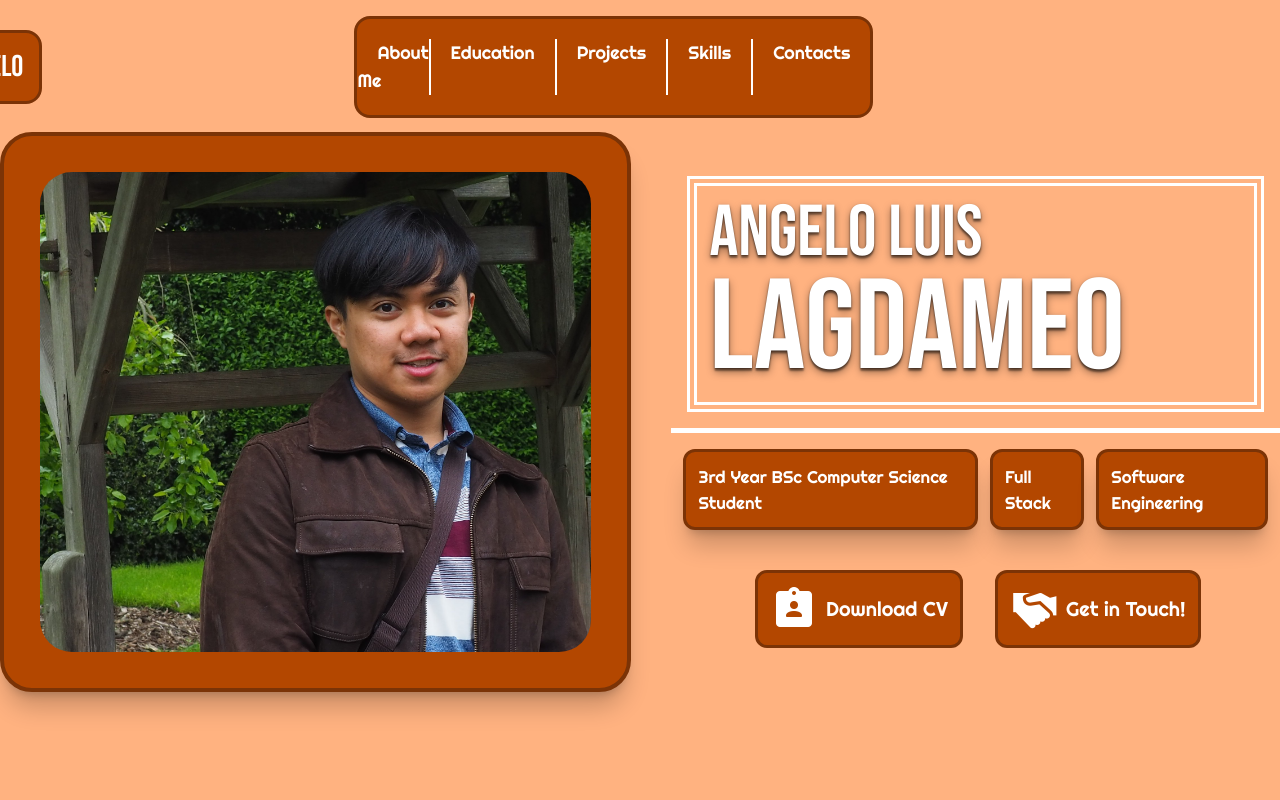
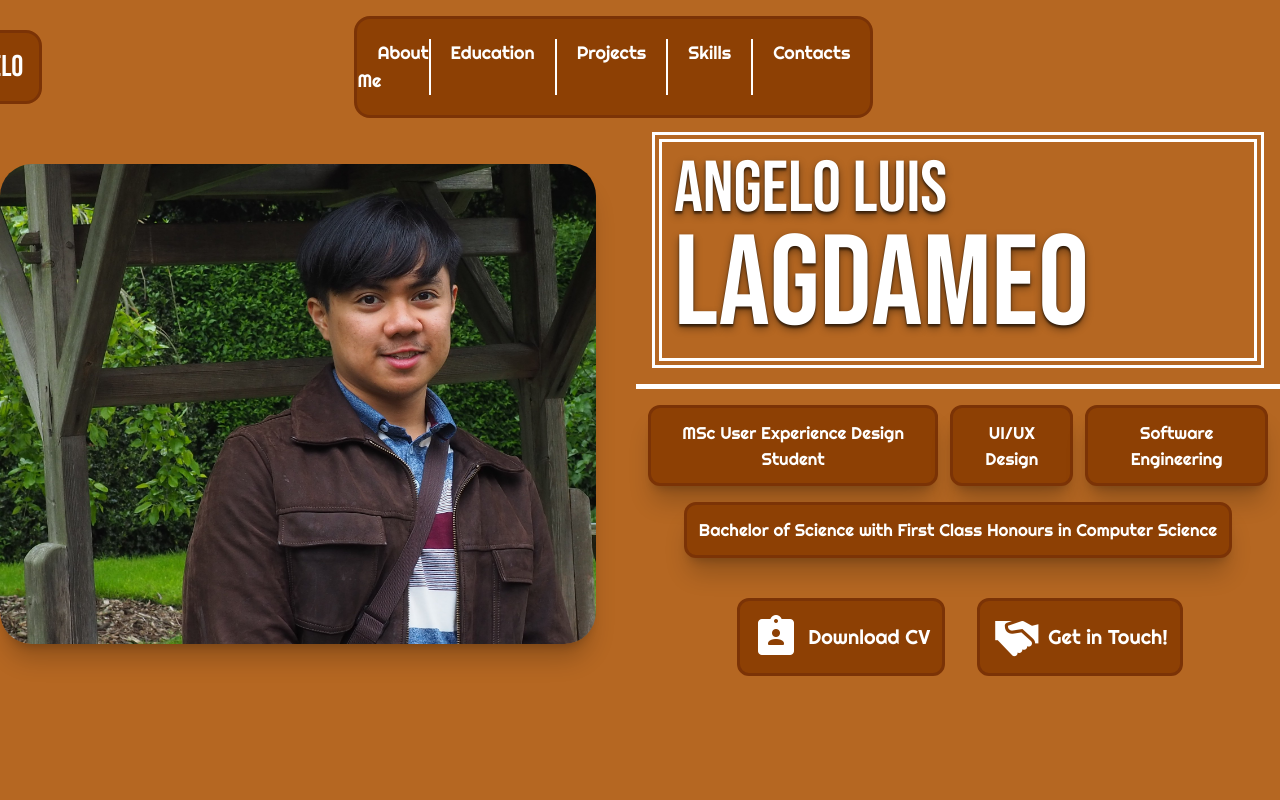
Before and after one commit to Ninjangelo/Ninjangelo.github.io, a website: page index.html in a window 1280 px wide. Shown: the top 800 px of the page. Drawn offline with nearby package versions, Linux system fonts and the light colour scheme; a web font is replaced by a local one.

Commit message:
Changing website colour pallette.

```diff
--- a/index.html
+++ b/index.html
@@ -95,13 +95,11 @@
       </div>
     </div>
     <!-- HERO -->
-    <section class="bg-warm_orange h-screen pt-25 items-center" id="hero">
+    <section class="bg-cider h-screen pt-25 items-center" id="hero">
       <div class="flex flex-row mt-8 gap-x-10 items-center justify-center">
         <!-- LEFT SECTION -->
         <div>
-          <div class="bg-rust border-4 border-amber-900 py-9 px-9 rounded-4xl shadow-xl/20">
-            <img class="h-120 object-cover rounded-4xl" src="/resources/images/headshot_angelo.JPG" alt="angelo__headshot"/>
-          </div>
+          <img class="h-120 object-cover rounded-4xl shadow-xl/20" src="/resources/images/headshot_angelo.JPG" alt="angelo__headshot"/>
         </div>
         <!-- RIGHT SECTION -->
         <div class="text-white">
@@ -112,11 +110,17 @@
             </div>
           </div>
           <div class="space-y-10">
-            <div class="flex flex-row mt-4 mx-3 gap-3 text-[17px] font-righteous select-none">
-              <h1 class="p-3 bg-rust rounded-xl shadow-xl/20 border-3 border-amber-900">3rd Year BSc Computer Science Student</h1>
-              <h1 class="p-3 bg-rust rounded-xl shadow-xl/20 border-3 border-amber-900">Full Stack</h1>
-              <h1 class="p-3 bg-rust rounded-xl shadow-xl/20 border-3 border-amber-900">Software Engineering</h1>
+            <div class="flex flex-col text-center">
+              <div class="flex flex-row mt-4 mx-3 gap-3 text-[17px] font-righteous select-none">
+                <h1 class="p-3 bg-rust rounded-xl shadow-xl/20 border-3 border-amber-900">MSc User Experience Design Student</h1>
+                <h1 class="p-3 bg-rust rounded-xl shadow-xl/20 border-3 border-amber-900">UI/UX Design</h1>
+                <h1 class="p-3 bg-rust rounded-xl shadow-xl/20 border-3 border-amber-900">Software Engineering</h1>
+              </div>
+              <div class="flex justify-center mt-4 mx-3 gap-3 text-[17px] font-righteous select-none">
+                <h1 class="p-3 bg-rust rounded-xl shadow-xl/20 border-3 border-amber-900">Bachelor of Science with First Class Honours in Computer Science</h1>
+              </div>
             </div>
+
             <div class="flex flex-row ml-1 gap-x-8 text-[17px] font-righteous place-content-center">
               <a href="#">
                 <div class="flex flex-row items-center p-3 bg-rust rounded-xl text-xl gap-x-2 border-3 border-amber-900">
@@ -546,7 +550,7 @@
       </div>
       <div class="grid grid-flow-col grid-rows-1 grid-cols-5 gap-x-12 py-16 px-10">
         <!-- CONTACT FORM -->
-        <form id="contact-form" class="bg-rust rounded-4xl p-7 col-span-2">
+        <!-- <form id="contact-form" class="bg-rust rounded-4xl p-7 col-span-2">
           <h2 class="font-bebas_neue text-white text-6xl">Direct Message</h2>
           <div class="flex flex-col my-6 gap-y-4">
             <input type="hidden" name="time" value="Mar 10 2025 08:46">
@@ -560,7 +564,7 @@
             <textarea name="message" class="bg-white border-amber-900 border-[3px] p-2 resize-none h-70" required></textarea>
           </div>
             <input type="submit" value="Send" class="mt-8 p-3 bg-warm_orange text-white rounded-lg border-3 border-warm_orange flex flex-row items-center font-righteous gap-x-1 cursor-pointer transition ease-in-out hover:bg-rust hover:border-amber-900">
-        </form>
+        </form> -->
         <!-- LINKS -->
         <div class="flex flex-col col-span-3 gap-y-8 my-8">
           <!-- COMMUNICATION LINKS -->
--- a/styles/input.css
+++ b/styles/input.css
@@ -7,7 +7,9 @@
     --color-orange: #E65B00;
     --color-warm_orange: #FFB280;
     --color-warm_vibrant_orange: #FF934D;
-    --color-rust: #b34700;
+    --color-rust: #8D4004;
+    --color-fire: #DD571C;
+    --color-cider: #B56722;
 
     --font-righteous: "Righteous", sans-serif;
     --font-m_plus_1: "M PLUS 1", sans-serif;
```
Also changed, not shown: styles/new.css.
